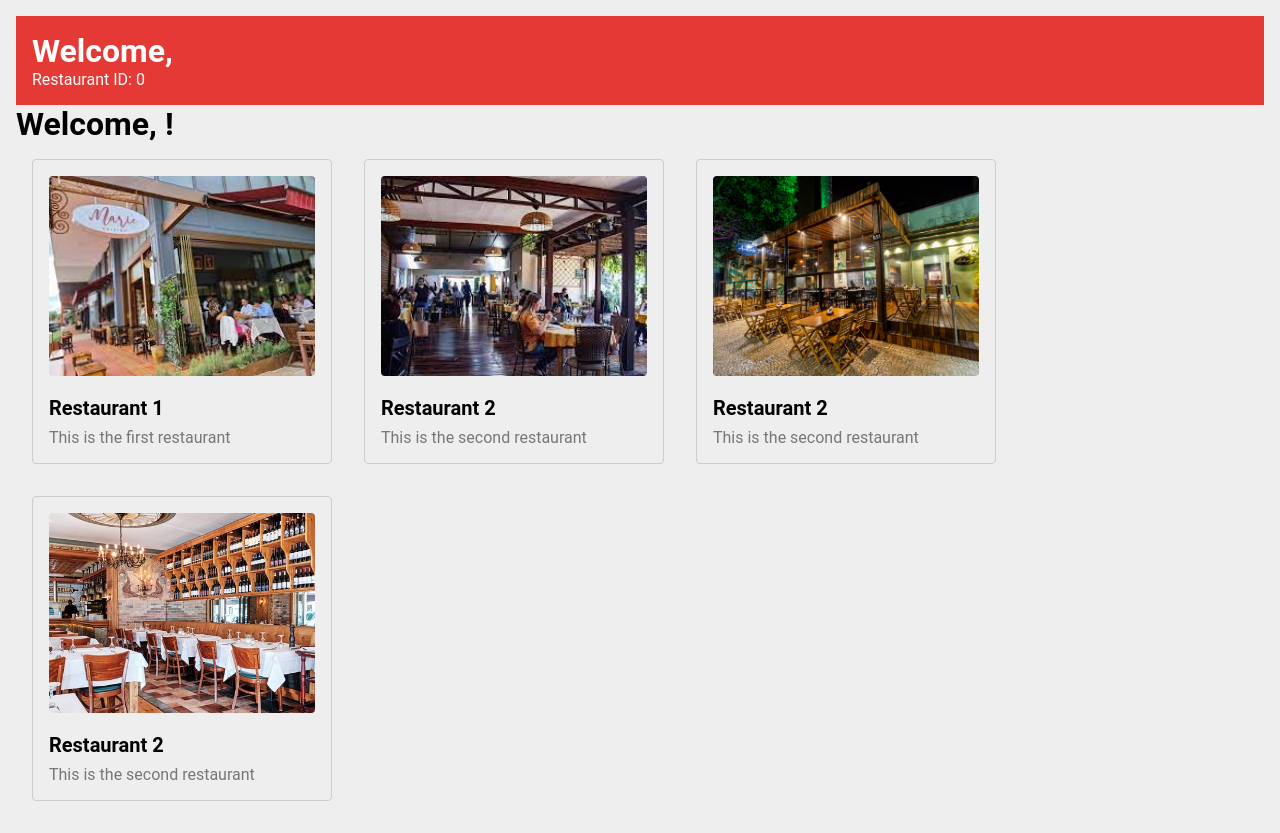
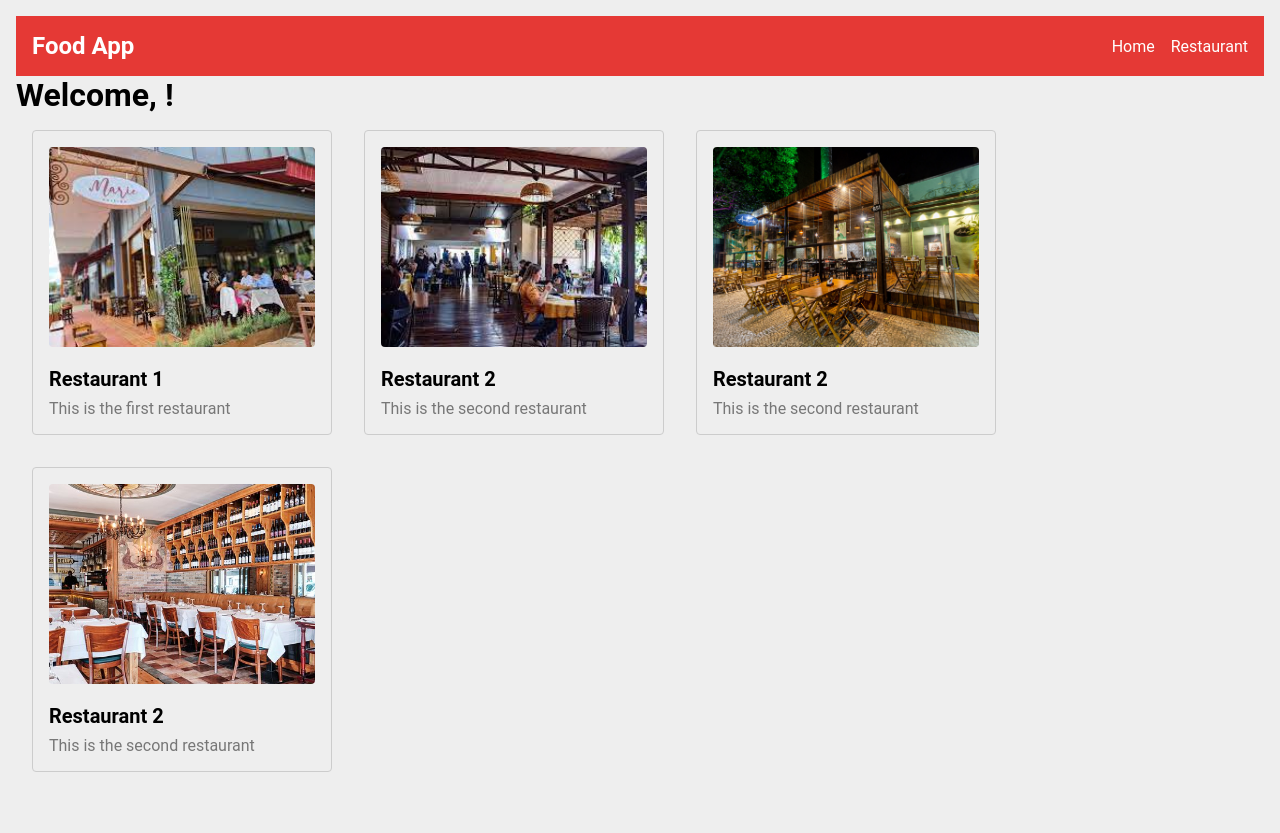
Before and after one commit to K-aynan/Ifood, a React (Create React App) app: page / in a window 1280 px wide. After the commit the page ends 804 px from the top, so only its background shows below. Built offline with nearby package versions, Linux system fonts and the light colour scheme.

Commit message:
even more changes

```diff
--- a/src/components/Footer/Footer.styles.ts
+++ b/src/components/Footer/Footer.styles.ts
@@ -1,4 +1,4 @@
-import styled from 'styled-components';
+import styled from "styled-components";
 
 export const FooterContainer = styled.footer`
   background-color: #333;
--- a/src/components/Header/Header.styles.ts
+++ b/src/components/Header/Header.styles.ts
@@ -2,11 +2,32 @@ import styled from "styled-components";
 
 export const HeaderContainer = styled.header`
   background-color: #e53935;
-  color: #fff;
   padding: 16px;
+  display: flex;
+  justify-content: space-between;
+  align-items: center;
 `;
 
-export const RestaurantName = styled.h2`
-  font-size: 20px;
-  margin-bottom: 8px;
+export const Logo = styled.h1`
+  color: #fff;
+  font-size: 24px;
+  font-weight: bold;
+
+  a {
+    color: #fff;
+    text-decoration: none;
+  }
 `;
+
+export const Navigation = styled.nav`
+  a {
+    color: #fff;
+    margin-left: 16px;
+    text-decoration: none;
+    transition: opacity 0.3s;
+
+    &:hover {
+      opacity: 0.7;
+    }
+  }
+`;
--- a/src/components/Header/Header.tsx
+++ b/src/components/Header/Header.tsx
@@ -1,15 +1,21 @@
 import React from "react";
+import { Link } from "react-router-dom";
 import { useSelector } from "react-redux";
 import { RootState } from "../../store/type";
-import { HeaderContainer } from "./Header.styles";
+import { HeaderContainer, Logo, Navigation } from "./Header.styles";
 
-const Header: React.FC = () => {
+const Header = () => {
   const user = useSelector((state: RootState) => state.user);
 
   return (
     <HeaderContainer>
-      <h1>Welcome, {user.name}</h1>
-      <p>Restaurant ID: {user.restaurantId}</p>{" "}
+      <Logo>
+        <Link to="/">Food App</Link>
+      </Logo>
+      <Navigation>
+        <Link to="/">Home</Link>
+        <Link to={`/restaurant/${user.restaurantId}`}>Restaurant</Link>
+      </Navigation>
     </HeaderContainer>
   );
 };
--- a/src/components/RestaurantList/RestaurantList.tsx
+++ b/src/components/RestaurantList/RestaurantList.tsx
@@ -5,6 +5,10 @@ import { Restaurant, RestaurantListContainer } from "./RestaurantList.styles";
 
 const RestaurantList: React.FC = () => {
   const restaurants = useSelector((state: RootState) => state.restaurants);
+
+  if (!Array.isArray(restaurants)) {
+    return <p>No restaurants found.</p>;
+  }
 
   return (
     <RestaurantListContainer>
--- a/src/components/RestaurantMenu/RestaurantMenu.tsx
+++ b/src/components/RestaurantMenu/RestaurantMenu.tsx
@@ -5,6 +5,10 @@ import { MenuItem, RestaurantMenuContainer } from "./RestaurantMenu.styles";
 
 const RestaurantMenu: React.FC = () => {
   const menuItems = useSelector((state: RootState) => state.menuItems);
+
+  if (!Array.isArray(menuItems)) {
+    return <p>No menu items found.</p>;
+  }
 
   return (
     <RestaurantMenuContainer>
--- a/src/index.tsx
+++ b/src/index.tsx
@@ -1,18 +1,15 @@
 import React from "react";
-import ReactDOM from "react-dom/client";
+import ReactDOM from "react-dom";
 import App from "./App";
 import reportWebVitals from "./reportWebVitals";
 
-const root = ReactDOM.createRoot(
-  document.getElementById("root") as HTMLElement
-);
-root.render(
+const rootElement = document.getElementById("root");
+
+ReactDOM.render(
   <React.StrictMode>
     <App />
-  </React.StrictMode>
+  </React.StrictMode>,
+  rootElement
 );
 
-// If you want to start measuring performance in your app, pass a function
-// to log results (for example: reportWebVitals(console.log))
-// or send to an analytics endpoint. Learn more: https://bit.ly/CRA-vitals
 reportWebVitals();
--- a/src/store/reducers/userReducer.ts
+++ b/src/store/reducers/userReducer.ts
@@ -1,12 +1,11 @@
-import { UserState } from "../type";
-import { UserDataActionTypes, FETCH_USER_DATA } from '../actions/userDataActions';
+import { UserState, FETCH_USER_DATA, UserDataActionTypes } from "../type";
 
 const initialState: UserState = {
   name: "",
   restaurantId: 0,
 };
 
-const userReducer = (state = initialState,action: UserDataActionTypes): UserState => {
+const userReducer = (state = initialState, action: UserDataActionTypes) => {
   switch (action.type) {
     case FETCH_USER_DATA:
       return {
--- a/src/store/type.ts
+++ b/src/store/type.ts
@@ -26,3 +26,12 @@ export interface RootState {
   restaurants: RestaurantState;
   menuItems: MenuItemState;
 }
+
+export const FETCH_USER_DATA = "FETCH_USER_DATA";
+
+export interface FetchUserDataAction {
+  type: typeof FETCH_USER_DATA;
+  payload: UserState;
+}
+
+export type UserDataActionTypes = FetchUserDataAction;
```
Also changed, not shown: src/components/Footer/Footer.tsx (+5 -5 lines).
